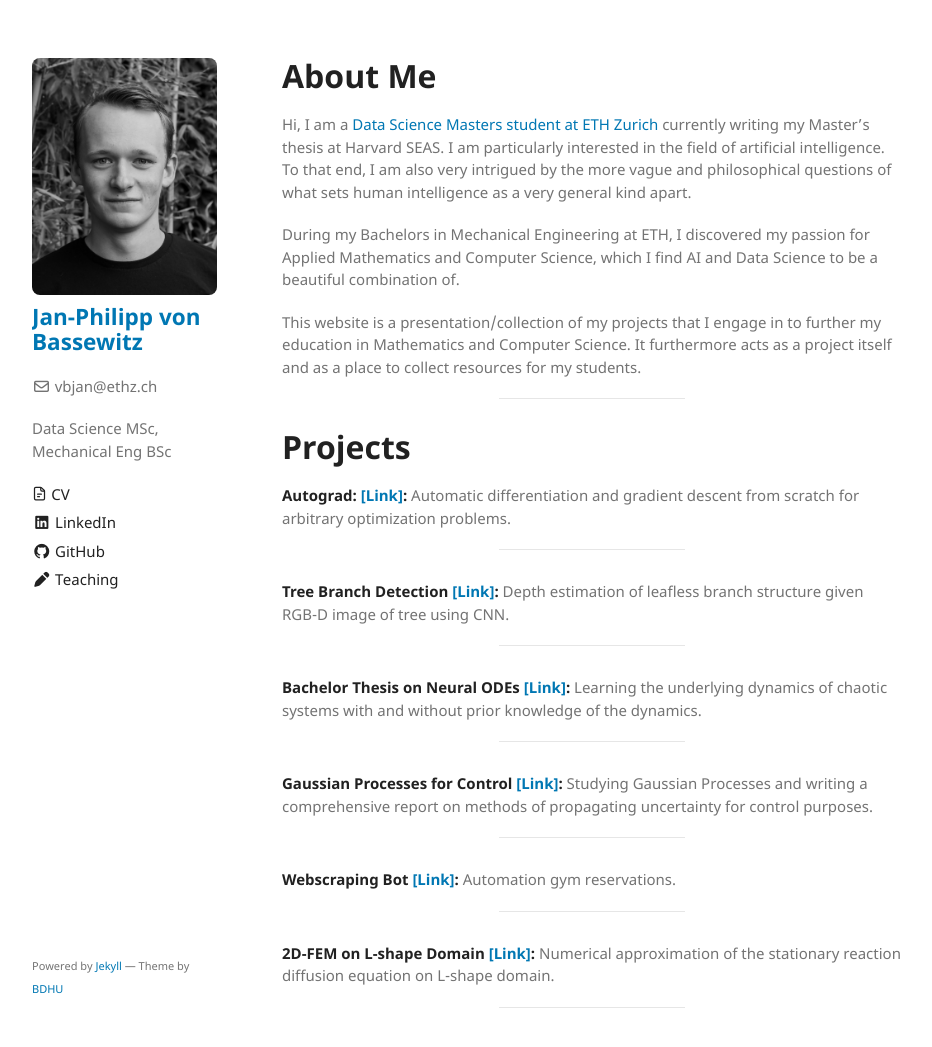
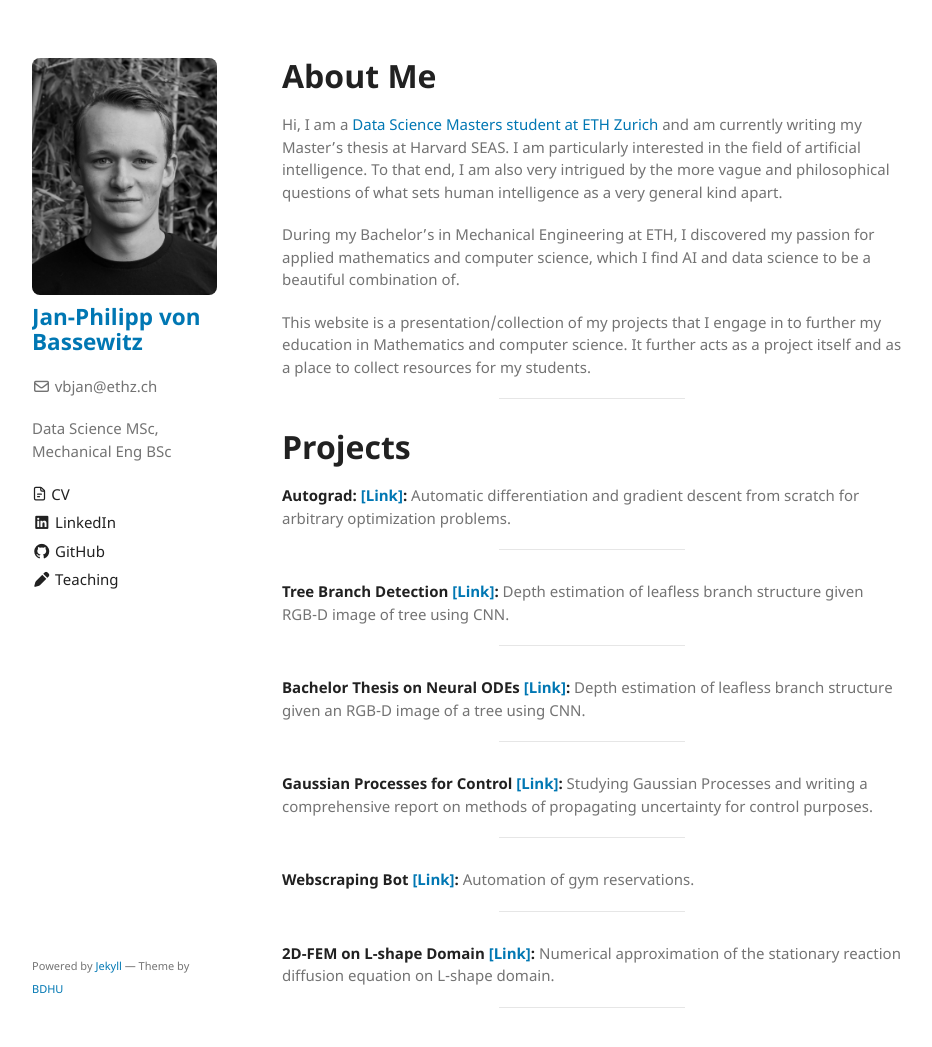
Before and after one commit to vbjan/vbjan.github.io, a Jekyll site: the page built from index.md, in a window 1280 px wide and 1068 px high. Shown: the top 1047 px of the window, without its empty margins (173-1105 px from the left). Built offline with Jekyll 4.4.1, drawn with Linux system fonts in a browser that asks for light colours; our own code applies the rules of GitHub Pages for plain Markdown files.

Commit message:
Fixed typo

```diff
--- a/index.md
+++ b/index.md
@@ -3,11 +3,11 @@ layout: default
 ---
 # About Me
 
-Hi, I am a [Data Science Masters student at ETH Zurich](https://inf.ethz.ch/studies/master/master-ds.html) currently writing my Master's thesis at Harvard SEAS. I am particularly interested in the field of artificial intelligence. To that end, I am also very intrigued by the more vague and philosophical questions of what sets human intelligence as a very general kind apart.
+Hi, I am a [Data Science Masters student at ETH Zurich](https://inf.ethz.ch/studies/master/master-ds.html) and am currently writing my Master's thesis at Harvard SEAS. I am particularly interested in the field of artificial intelligence. To that end, I am also very intrigued by the more vague and philosophical questions of what sets human intelligence as a very general kind apart.
 
-During my Bachelors in Mechanical Engineering at ETH, I discovered my passion for Applied Mathematics and Computer Science, which I find AI and Data Science to be a beautiful combination of.
+During my Bachelor's in Mechanical Engineering at ETH, I discovered my passion for applied mathematics and computer science, which I find AI and data science to be a beautiful combination of.
 
-This website is a presentation/collection of my projects that I engage in to further my education in Mathematics and Computer Science. It furthermore acts as a project itself and as a place to collect resources for my students.
+This website is a presentation/collection of my projects that I engage in to further my education in Mathematics and computer science. It further acts as a project itself and as a place to collect resources for my students.
 
 ___
 
@@ -21,7 +21,7 @@ Depth estimation of leafless branch structure given RGB-D image of tree using CN
 
 ___
 **Bachelor Thesis on Neural ODEs [[Link]](./projects/neuralode.html):**
-Learning the underlying dynamics of chaotic systems with and without prior knowledge of the dynamics.
+Depth estimation of leafless branch structure given an RGB-D image of a tree using CNN.
 
 ___
 **Gaussian Processes for Control [[Link]](./projects/gp.html):**
@@ -29,7 +29,7 @@ Studying Gaussian Processes and writing a comprehensive report on methods of pro
 
 ___
 **Webscraping Bot [[Link]](./projects/webscraping.html):**
-Automation gym reservations.
+Automation of gym reservations.
 
 ___
 **2D-FEM on L-shape Domain [[Link]](./projects/2dfem.html):**
```
